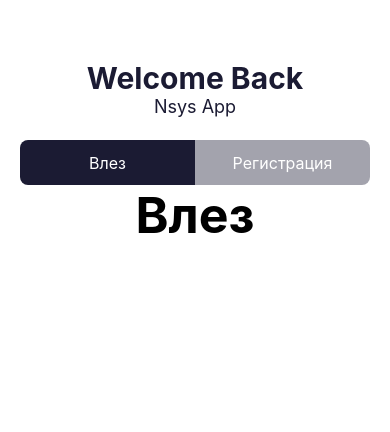
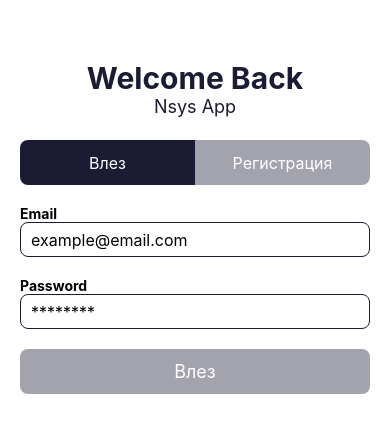
Before and after one commit to hristogeorgiew/Mobile-app-Gas-Station-, a React Native app in the folder client/: screen / in a window 390 px wide. Shown: the top 432 px of the page. Built offline with nearby package versions, Linux system fonts and the light colour scheme.

Commit message:
Update Login Form

```diff
--- a/client/App.js
+++ b/client/App.js
@@ -16,7 +16,7 @@
               subHeading="Nsys App"
             />
         </View>
-        <View style={{flexDirection: 'row', paddingHorizontal: 20}}>
+        <View style={{flexDirection: 'row', paddingHorizontal: 20, marginBottom: 20}}>
           <FormSelectorBtn
             style={styles.borderLeft}
             backgroundColor='rgba(27,27,51, 1 )'
--- a/client/app/components/FormContainer/FormContainer.js
+++ b/client/app/components/FormContainer/FormContainer.js
@@ -14,9 +14,8 @@
 // define your styles
 const styles = StyleSheet.create({
     container: {
-        justifyContent: "center",
-        alignItems: 'center',
         width: Dimensions.get('window').width,
+        paddingHorizontal: 20
     },
 });
 
--- /dev/null
+++ b/client/app/components/FormInput/FormInput.js
@@ -0,0 +1,29 @@
+//import liraries
+import React, { Component } from 'react';
+import { View, Text, StyleSheet, TextInput } from 'react-native';
+
+// create a component
+const FormInput = ({placeholder, title}) => {
+    return (
+        <>
+            <Text style={{ fontWeight: 'bold' }}>{title}</Text>
+            <TextInput placeholder={placeholder} style={styles.input} />
+        </>
+    );
+};
+
+// define your styles
+const styles = StyleSheet.create({
+    input: {
+        borderWidth: 1,
+        borderColor: '#1b1b33',
+        height: 35,
+        borderRadius: 8,
+        fontSize: 16,
+        paddingLeft: 10,
+        marginBottom: 20
+    },
+});
+
+//make this component available to the app
+export default FormInput;
--- /dev/null
+++ b/client/app/components/FormSubmitButton/FormSubmitButton.js
@@ -0,0 +1,26 @@
+//import liraries
+import React, { Component } from 'react';
+import { TouchableOpacity, Text, StyleSheet } from 'react-native';
+
+// create a component
+const FormSubmitButton = ({title}) => {
+    return (
+        <TouchableOpacity style={styles.container}>
+            <Text style={{fontSize: 18, color: '#fff'}}>{title}</Text>
+        </TouchableOpacity>
+    );
+};
+
+// define your styles
+const styles = StyleSheet.create({
+    container: {
+        height: 45,
+        backgroundColor: 'rgba(27,27,51,0.4)',
+        borderRadius: 8,
+        justifyContent: 'center',
+        alignItems: 'center'
+    },
+});
+
+//make this component available to the app
+export default FormSubmitButton;
--- a/client/app/components/LoginForm/LoginForm.js
+++ b/client/app/components/LoginForm/LoginForm.js
@@ -1,13 +1,17 @@
 //import liraries
 import React, { Component } from 'react';
-import { View, Text, StyleSheet, Dimensions } from 'react-native';
+import { View, Text, StyleSheet, Dimensions, TextInput } from 'react-native';
 import FormContainer from '../FormContainer/FormContainer';
+import FormInput from '../FormInput/FormInput';
+import FormSubmitButton from '../FormSubmitButton/FormSubmitButton';
 
 // create a component
 const LoginForm = () => {
     return (
         <FormContainer>
-            <Text style={{fontSize: 50,  fontWeight: 'bold'}}>Влез</Text>
+            <FormInput title="Email" placeholder="example@email.com" />
+            <FormInput title="Password" placeholder="********" />
+            <FormSubmitButton title="Влез"/>
         </FormContainer>
     );
 };
```
